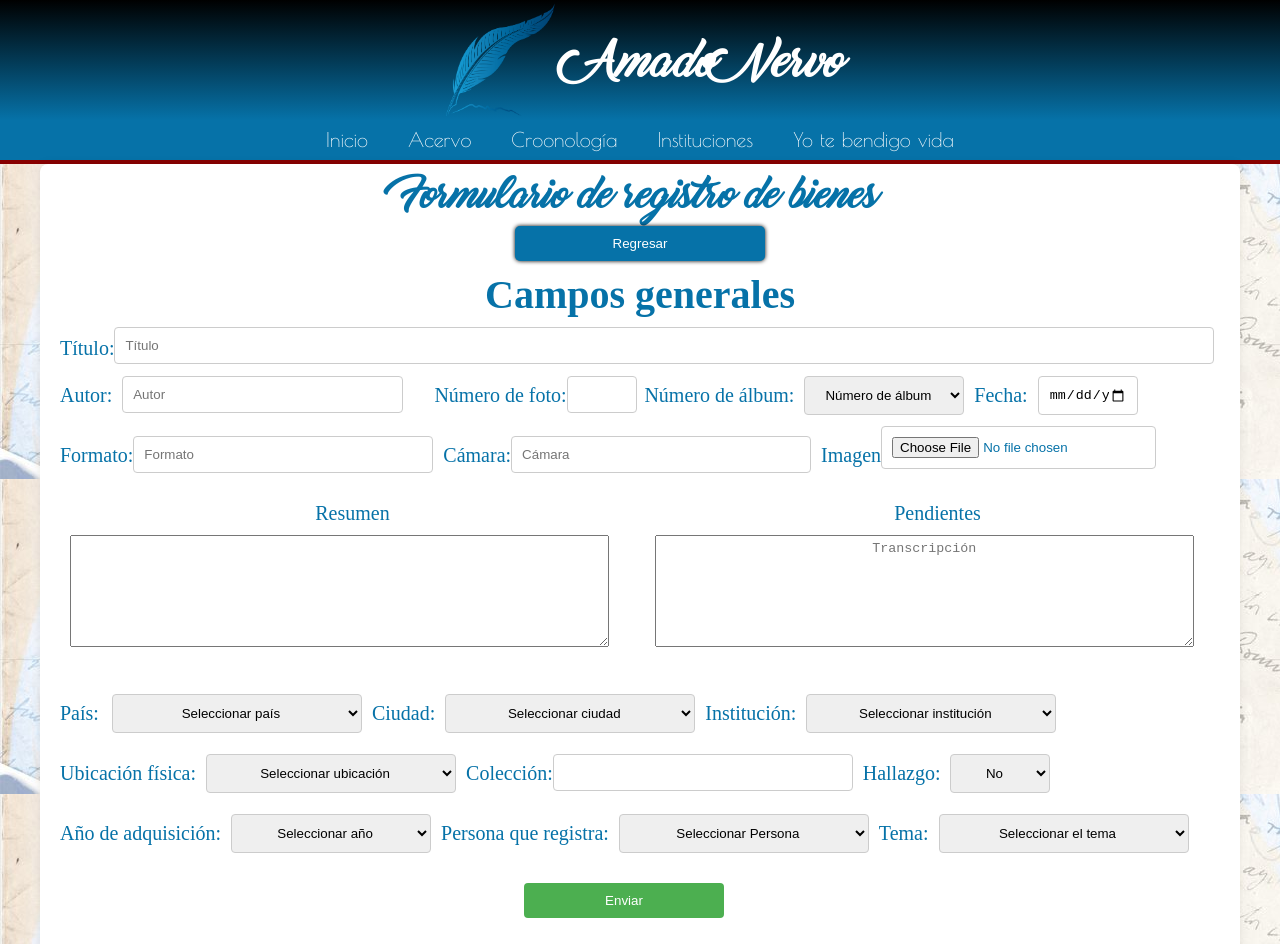
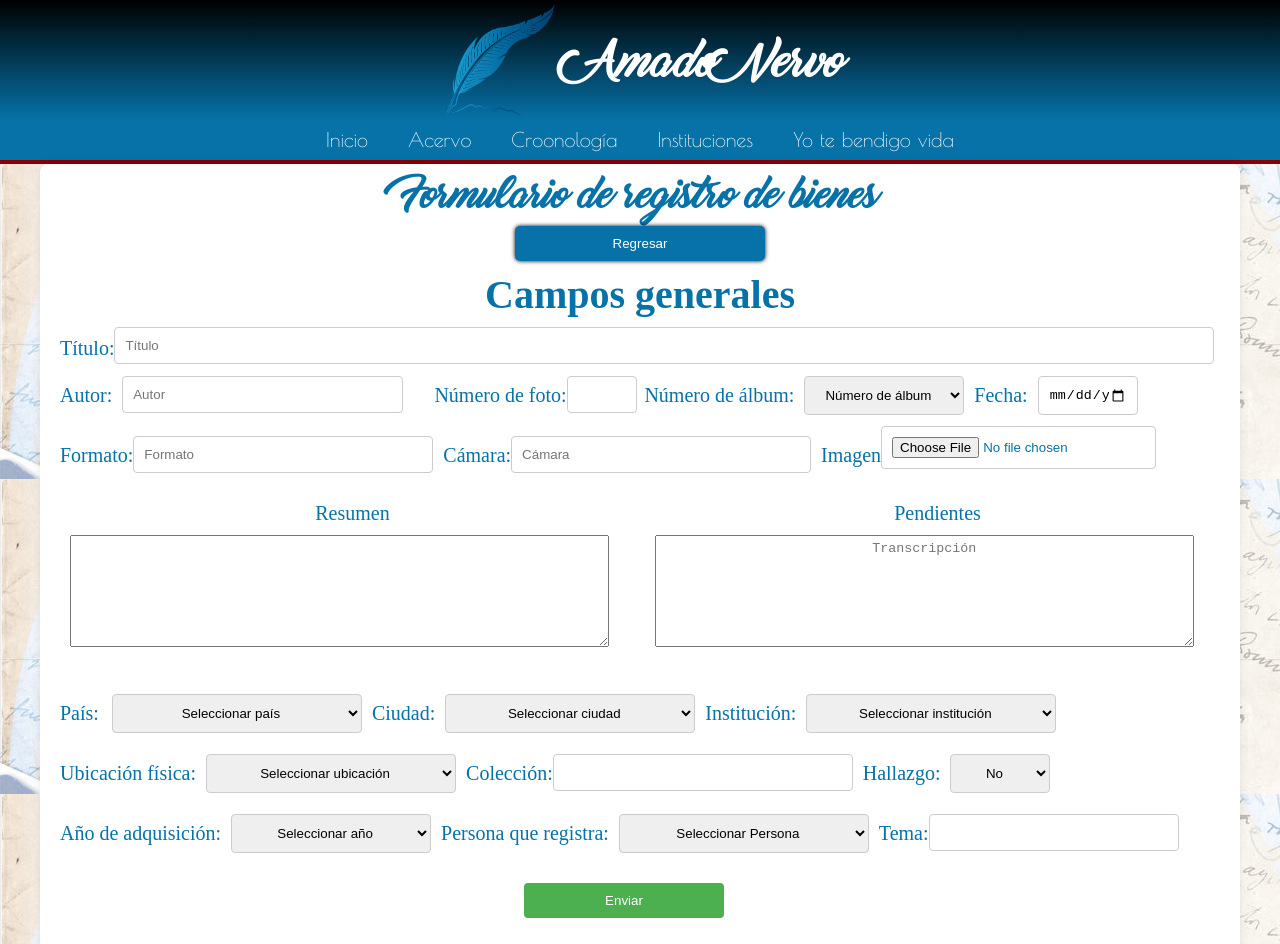
Before and after one commit to Robinlop64/client_nervo, a React (Create React App) app: page /registro/fotografia in a window 1280 px wide. Shown: the top 944 px of the page. Built offline with nearby package versions, Linux system fonts and the light colour scheme.

Commit message:
tema foto libre

```diff
--- a/src/componentes/pages/formularios/Editores/EditarFotografia.js
+++ b/src/componentes/pages/formularios/Editores/EditarFotografia.js
@@ -419,14 +419,10 @@ export const EditarFotografia = () => {
                   </select>
                 </div>
 
-                <div className="form-group">
+                <div className="form-group" id='tema'>
                   <label>Tema:</label>
-                  <select name="tema" defaultValue={fotografia.tema || ''} onChange={cambiado}>
-                    <option value={fotografia.tema}>{fotografia.tema}</option>
-                    <option value="Repatriación de los restos de Amado Nervo">Repatriación de los restos de Amado Nervo</option>
-                    <option value="Álbum familiar">Álbum familiar</option>
+                  <input type='text' name="tema" defaultValue={fotografia.tema || ''} onChange={cambiado}/>
 
-                  </select>
                 </div>
               </div>
               <button className="button" onClick={guardar_foto}>Enviar</button>
--- a/src/componentes/pages/formularios/RegFotografia.js
+++ b/src/componentes/pages/formularios/RegFotografia.js
@@ -400,14 +400,10 @@ export const RegFotografia = () => {
                   </select>
                 </div>
 
-                <div className="form-group">
+                <div className="form-group" id='tema'>
                   <label>Tema:</label>
-                  <select name="tema" value={formulario.tema || ''} onChange={cambiado}>
-                    <option value="dw">Seleccionar el tema</option>
-                    <option value="Repatriación de los restos de Amado Nervo">Repatriación de los restos de Amado Nervo</option>
-                    <option value="Álbum familiar">Álbum familiar</option>
+                  <input type='text' name="tema" value={formulario.tema || ''} onChange={cambiado}/>
 
-                  </select>
                 </div>
               </div>
               <button className="button" onClick={guardar_foto}>Enviar</button>
--- a/src/index.css
+++ b/src/index.css
@@ -833,7 +833,10 @@ h1 {
 
 }
 
-
+#tema input{
+  max-width: 250px;
+  min-width: 250px;
+}
 .barra_fotodetalle{
   border-bottom:2px solid #0672A8;
   height: 70px;
```
